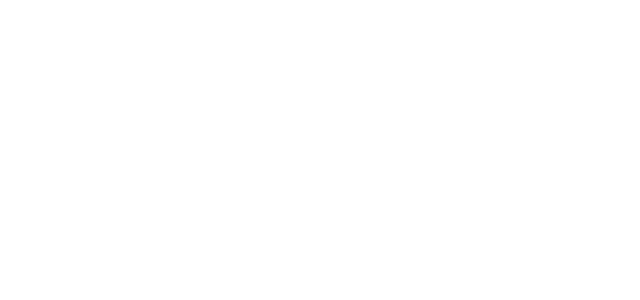
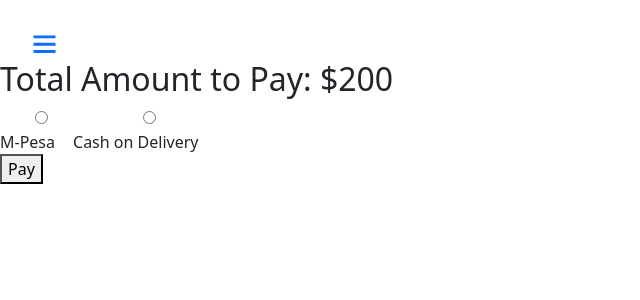
Before and after one commit to theurikamau7/Venina-Food-Delivery, a React (Create React App) app in the folder Client/: page /payment in a window 1280 px wide. Before the commit this address had no page. Shown: the top 300 px of the page, without its empty margins (0-640 px from the left). Built offline with nearby package versions, Linux system fonts and the light colour scheme.

Commit message:
Tracking && Payment

```diff
--- a/Client/src/App.js
+++ b/Client/src/App.js
@@ -4,25 +4,23 @@
 import SignIn from './Components/SignIn';
 import HomePage from './Components/HomePage';
 import Cart from './Components/Cart';
-
+import TrackingPage from './Components/TrackingPage';
+import PaymentPage from './Components/PaymentPage';
 
 function App() {
-
-  return(
+  return (
     <BrowserRouter>
-
       <Routes>
-
-        <Route path='/' element={<Home />}/>
-        <Route path='/create_account' element={<CreateAccount/>}/>
-        <Route path='/sign in' element={<SignIn/>}/>
-        <Route path='/menu' element={<HomePage />}/>
-        <Route path='/cart' element={<Cart />}/>
-
+        <Route path='/' element={<Home />} />
+        <Route path='/create_account' element={<CreateAccount />} />
+        <Route path='/sign in' element={<SignIn />} />
+        <Route path='/menu' element={<HomePage />} />
+        <Route path='/cart' element={<Cart />} />
+        <Route path='/tracking' element={<TrackingPage />} />
+        <Route path='/payment' element={<PaymentPage />} />
       </Routes>
-
     </BrowserRouter>
-  )
+  );
 }
 
 export default App;
--- /dev/null
+++ b/Client/src/Components/PaymentPage.js
@@ -0,0 +1,66 @@
+
+import React, { useState, useEffect } from 'react';
+import NavBar from './navbar';
+import './Homepage.css';
+
+function PaymentPage() {
+
+    const [totalAmount, setTotalAmount] = useState(100);
+
+
+    const [selectedMethod, setSelectedMethod] = useState('');
+
+
+    const handlePayment = () => {
+        if (selectedMethod === 'mpesa') {
+            // Implement logic to initiate M-Pesa payment
+            console.log('Initiating M-Pesa payment...');
+        } else if (selectedMethod === 'cash') {
+            // Implement logic to initiate cash payment
+            console.log('Initiating cash payment...');
+        }
+    };
+
+    useEffect(() => {
+        const fetchTotalAmount = async () => {
+            await new Promise(resolve => setTimeout(resolve, 1000));
+            setTotalAmount(200);
+        };
+
+        fetchTotalAmount();
+    }, []);
+
+    return (
+        <div>
+            <div className="navbar">
+                <NavBar />
+            </div>
+            <div className="payment-container">
+                <h2>Total Amount to Pay: ${totalAmount}</h2>
+                <div className="payment-options">
+                    <label>
+                        <input
+                            type="radio"
+                            value="mpesa"
+                            checked={selectedMethod === 'mpesa'}
+                            onChange={() => setSelectedMethod('mpesa')}
+                        />
+                        M-Pesa
+                    </label>
+                    <label>
+                        <input
+                            type="radio"
+                            value="cash"
+                            checked={selectedMethod === 'cash'}
+                            onChange={() => setSelectedMethod('cash')}
+                        />
+                        Cash on Delivery
+                    </label>
+                </div>
+                <button onClick={handlePayment}>Pay</button>
+            </div>
+        </div>
+    );
+}
+
+export default PaymentPage;
--- /dev/null
+++ b/Client/src/Components/TrackingPage.js
@@ -0,0 +1,40 @@
+import React, { useEffect, useState } from 'react';
+import './Homepage.css';
+import NavBar from './navbar'; // Import the NavBar component
+
+function TrackingPage() {
+    const [currentStep, setCurrentStep] = useState(1);
+    const estimatedTime = 60; // Change this to your estimated time in minutes
+    const [elapsedTime, setElapsedTime] = useState(0);
+
+    useEffect(() => {
+        const interval = setInterval(() => {
+            setElapsedTime((prevTime) => prevTime + 1);
+        }, 60000); // Update elapsed time every minute
+
+        return () => clearInterval(interval);
+    }, []);
+
+    return (
+        <div>
+            <div className="navbar">
+                <NavBar /> {/* Include the NavBar component */}
+            </div>
+            <div className="track-order-container">
+                <div className="steps-container">
+                    <div className={`step ${currentStep === 1 ? 'active' : ''}`}>Order Placed</div>
+                    <div className={`step ${currentStep === 2 ? 'active' : ''}`}>Preparing</div>
+                    <div className={`step ${currentStep === 3 ? 'active' : ''}`}>Connecting</div>
+                    <div className={`step ${currentStep === 4 ? 'active' : ''}`}>Arrived</div>
+                </div>
+                <div className="estimate-bar">
+                    <div className="estimate-progress" style={{ width: `${(elapsedTime / estimatedTime) * 100}%` }}></div>
+                </div>
+                <div className="estimated-time">Estimated Time: {estimatedTime - elapsedTime} minutes</div>
+                {/* Add other tracking page content here */}
+            </div>
+        </div>
+    );
+}
+
+export default TrackingPage;
```
